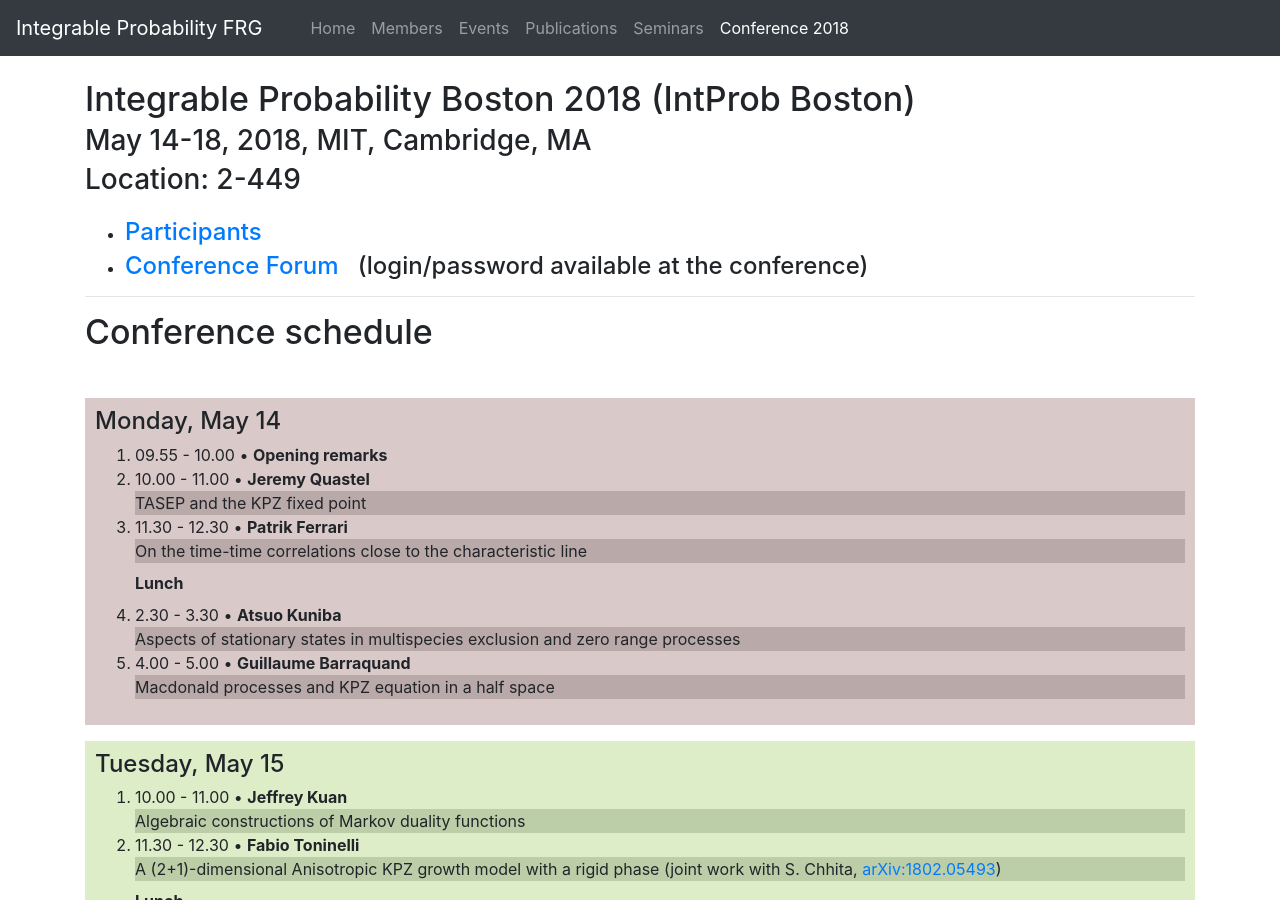
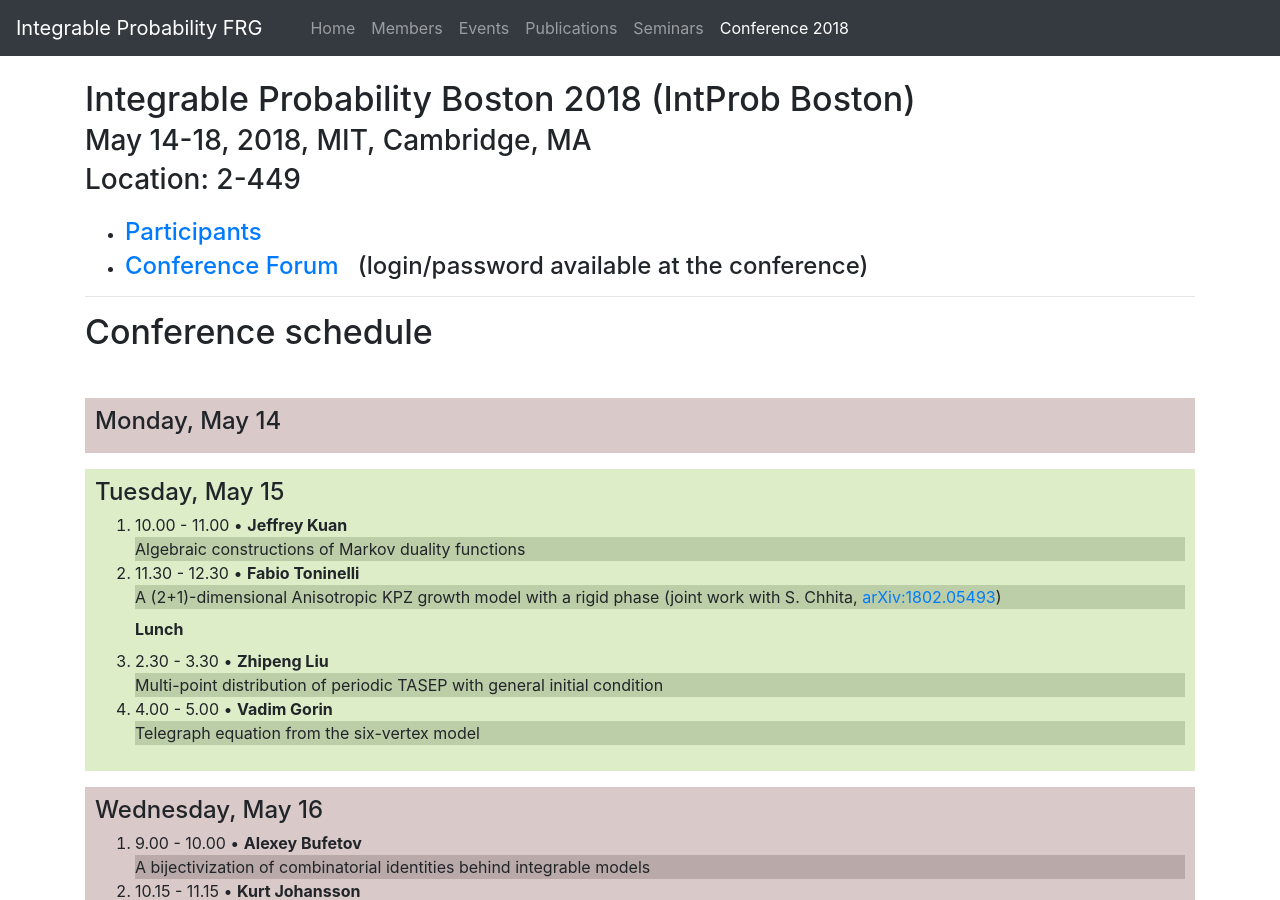
Before and after one commit to int-prob/int-prob-code, a Jekyll site: the page built from conference2018/schedule.md, in a window 1280 px wide and 900 px high. Built offline with Jekyll 4.4.1, drawn with Linux system fonts in a browser that asks for light colours; nearby versions of some CDN libraries; some of the changed lines change nothing that is shown.

Commit message:
Update schedule.md

```diff
--- a/conference2018/schedule.md
+++ b/conference2018/schedule.md
@@ -22,9 +22,8 @@ permalink: /conference2018/
 
 <h1 class="mb-5">Conference schedule</h1>
 
-
 <div style="background-color:#d9c9c9;padding:10px" class="mb-3">
-<h4 id="monday-may-14">Monday, May 14</h4>
+<details><summary><h4 id="monday-may-14">Monday, May 14</h4></summary>
 
 <ol>
 <li>09.55 - 10.00 &bull; <strong>Opening remarks</strong>
@@ -83,6 +82,7 @@ with Alexei Borodin, Ivan Corwin and Michael Wheeler.
   </details>
   </li>
 </ol>
+</details>
 </div>
 
 <div style="background-color:#DCEDC8;padding:10px"  class="mb-3">
```
